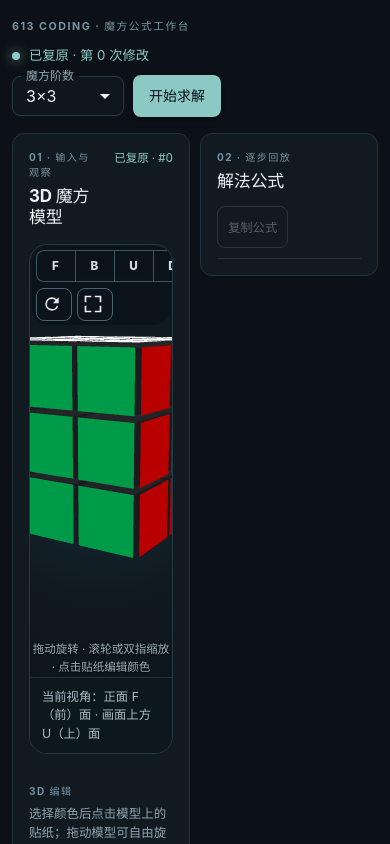
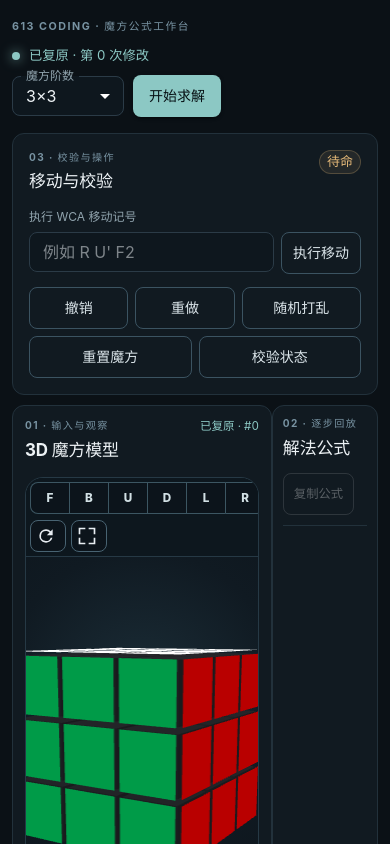
Before and after one commit to Insouciant21/cube-solver, a React (Vite) app in the folder apps/web/: page / in a window 390 px wide. Shown: the top 844 px of the page. Built offline with nearby package versions, Linux system fonts and the light colour scheme.

Commit message:
feat: redesign responsive cube workspace

```diff
--- a/apps/web/src/App.tsx
+++ b/apps/web/src/App.tsx
@@ -121,6 +121,8 @@ const theme = createTheme({
 
 const ORDERS = [2, 3, 4, 5, 6, 7] as const;
 const COLORS = ["白", "黄", "绿", "蓝", "橙", "红"] as const;
+const MOBILE_LAYOUT_QUERY = "@media (max-width: 760px)";
+const DESKTOP_LAYOUT_QUERY = "@media (min-width: 761px)";
 const FACE_LABELS: Record<Face, string> = {
   U: "U（上）",
   D: "D（下）",
@@ -851,7 +853,7 @@ export default function App() {
           pt: { xs: 2.375, sm: 3.5 },
           pb: { xs: 3.75, sm: 5.25 },
           ...(formula.length > 0 && {
-            [theme.breakpoints.up("md")]: {
+            [DESKTOP_LAYOUT_QUERY]: {
               display: "flex",
               minHeight: 0,
               height: "100vh",
@@ -965,22 +967,45 @@ export default function App() {
           className={`workbench${formula.length ? " has-formula" : ""}`}
           sx={{
             display: "grid",
-            gridTemplateColumns: { xs: "minmax(0, 1fr) minmax(0, 1fr)", md: "minmax(0, 1.35fr) minmax(370px, .82fr)" },
+            gridTemplateColumns: "minmax(0, 1fr)",
             alignItems: "start",
-            gap: { xs: 1.25, md: 2.25 },
+            gap: 2.25,
             pt: { xs: 1.5, sm: 3 },
-            [theme.breakpoints.up("md")]: {
+            [MOBILE_LAYOUT_QUERY]: {
+              gridTemplateColumns: "minmax(0, 1.42fr) minmax(0, .58fr)",
+              gridTemplateAreas: '"control control" "cube solution" "editor editor"',
+              columnGap: 0,
+              rowGap: 1.25,
+              alignItems: "stretch",
+            },
+            [DESKTOP_LAYOUT_QUERY]: {
               gridTemplateColumns: "minmax(0, 1.35fr) minmax(370px, .82fr)",
               ...(formula.length > 0 && { alignItems: "stretch", gridTemplateRows: "minmax(0, 1fr)" }),
               ...(formula.length > 0 && { flex: "1 1 auto", minHeight: 0 }),
             },
           }}
         >
+          <Box
+            className="left-column"
+            sx={{
+              display: "grid",
+              gridTemplateColumns: "minmax(0, 1fr)",
+              gap: 2.25,
+              minWidth: 0,
+              alignContent: "start",
+              [MOBILE_LAYOUT_QUERY]: { display: "contents" },
+            }}
+          >
           <Paper
             component="section"
             className="panel cube-panel"
             aria-labelledby="cube-panel-title"
-            sx={{ minWidth: 0, alignSelf: "start", p: { xs: 2, sm: 3.375 } }}
+            sx={{
+              minWidth: 0,
+              alignSelf: "start",
+              p: { xs: 1.5, sm: 3.375 },
+              [MOBILE_LAYOUT_QUERY]: { gridArea: "cube" },
+            }}
           >
             <Box sx={{ display: "flex", alignItems: "flex-start", justifyContent: "space-between", gap: 2.25, mb: 2.125 }}>
               <Box>
@@ -1023,6 +1048,8 @@ export default function App() {
               </Box>
             </Box>
 
+          </Paper>
+
           <Box
             className="editor-bar"
             sx={{
@@ -1031,11 +1058,12 @@ export default function App() {
               justifyContent: "space-between",
               flexDirection: { xs: "column", sm: "row" },
               gap: 2.25,
-                mt: 1.875,
+              mt: 0,
               pt: 1.875,
+              [MOBILE_LAYOUT_QUERY]: { gridArea: "editor", px: 1.5, pt: 1.25, pb: 0.5 },
             }}
           >
-              <Box>
+            <Box className="editor-copy" sx={{ [MOBILE_LAYOUT_QUERY]: { display: "none" } }}>
               <Typography component="p" className="section-kicker" sx={{ mb: 0.75, color: "#7893a2", fontSize: ".63rem", fontWeight: 750, letterSpacing: ".14em", lineHeight: 1.5 }}>
                 3D 编辑
               </Typography>
@@ -1072,21 +1100,20 @@ export default function App() {
               ))}
             </Box>
           </Box>
-          </Paper>
+          </Box>
 
           <Box
             component="aside"
             className="side-column"
             sx={{
-              display: { xs: "contents", md: "grid" },
+              display: "grid",
               gridTemplateColumns: "minmax(0, 1fr)",
               gap: 2.25,
               minWidth: 0,
               alignItems: "stretch",
-              [theme.breakpoints.up("sm")]: { gridTemplateColumns: "minmax(0, 1.08fr) minmax(320px, .92fr)", alignItems: "start" },
-              [theme.breakpoints.up("md")]: {
+              [MOBILE_LAYOUT_QUERY]: { display: "contents" },
+              [DESKTOP_LAYOUT_QUERY]: {
                 gridTemplateColumns: "minmax(0, 1fr)",
-                alignItems: "stretch",
                 ...(formula.length > 0 && { gridTemplateRows: "minmax(0, 1fr) auto", minHeight: 0 }),
               },
             }}
@@ -1109,6 +1136,12 @@ export default function App() {
                   ? { xs: "min(640px, calc(100svh - 96px))", sm: "min(710px, calc(100vh - 32px))", md: "none" }
                   : { xs: "none", sm: "710px", md: "min(790px, calc(100vh - 32px))" },
                 [theme.breakpoints.up("sm")]: { overflow: "hidden" },
+                [MOBILE_LAYOUT_QUERY]: {
+                  gridArea: "solution",
+                  height: formula.length ? "min(540px, calc(100svh - 190px))" : "auto",
+                  maxHeight: formula.length ? "540px" : "none",
+                  p: 1.25,
+                },
               }}
             >
               <Box className="solution-heading" sx={{ display: "flex", alignItems: "flex-start", justifyContent: "space-between", gap: 1.875 }}>
@@ -1199,7 +1232,7 @@ export default function App() {
                   data-scrollbar={formulaScrollbarEnabled ? "perfect" : "native"}
                   sx={{
                     display: "grid",
-                    flex: "1 1 auto",
+                    flex: "1 1 0",
                     gridTemplateColumns: "minmax(0, 1fr)",
                     alignContent: "start",
                     gap: 0.875,
@@ -1244,12 +1277,12 @@ export default function App() {
                           "&:hover": { backgroundColor: "#17232c", borderColor: "#3b5361" },
                           "&[aria-current=\"step\"]": { color: "#f5ffff", backgroundColor: "#16332f", borderColor: "#66d9c1", boxShadow: "inset 3px 0 0 #66d9c1" },
                           "&[data-played=\"true\"]": { borderColor: "#36544f", opacity: 0.72 },
-                          "@media (max-width: 460px)": { gridTemplateColumns: "27px 38px minmax(0, 1fr)", gap: 0.875, px: 0.875 },
+                          [MOBILE_LAYOUT_QUERY]: { gridTemplateColumns: "25px minmax(0, 1fr)", gap: 0.625, px: 0.625 },
                         }}
                       >
                         <Box component="span" className="move-number" sx={{ display: "grid", width: 27, height: 27, placeItems: "center", color: "#78909d", bgcolor: "#0b1116", borderRadius: "50%", fontSize: ".68rem", fontVariantNumeric: "tabular-nums" }}>{moveIndex + 1}</Box>
                         <Box component="span" className="move-token" sx={{ color: "#8fe0d0", fontSize: ".91rem", fontWeight: 800 }}>{token}</Box>
-                        <Box component="span" className="move-explanation" sx={{ minWidth: 0, overflowWrap: "anywhere", color: "#aebdc5", fontSize: ".75rem", lineHeight: 1.35 }}>{explainMove(token)}</Box>
+                        <Box component="span" className="move-explanation" sx={{ minWidth: 0, overflowWrap: "anywhere", color: "#aebdc5", fontSize: ".75rem", lineHeight: 1.35, [MOBILE_LAYOUT_QUERY]: { display: "none" } }}>{explainMove(token)}</Box>
                       </Button>
                     </Box>
                   ))}
@@ -1257,7 +1290,7 @@ export default function App() {
               )}
             </Paper>
 
-            <Paper component="section" className="panel control-panel" aria-labelledby="control-panel-title" sx={{ minWidth: 0, p: { xs: 2, sm: 2.625 }, gridColumn: { xs: "1 / -1", md: "auto" } }}>
+            <Paper component="section" className="panel control-panel" aria-labelledby="control-panel-title" sx={{ minWidth: 0, p: { xs: 2, sm: 2.625 }, [MOBILE_LAYOUT_QUERY]: { gridArea: "control" } }}>
               <Box sx={{ display: "flex", alignItems: "flex-start", justifyContent: "space-between", gap: 2.25, mb: 2.125 }}>
                 <Box>
                   <Typography component="p" className="section-kicker" sx={{ mb: 0.75, color: "#7893a2", fontSize: ".63rem", fontWeight: 750, letterSpacing: ".14em", lineHeight: 1.5 }}>
--- a/apps/web/src/CubeViewport.tsx
+++ b/apps/web/src/CubeViewport.tsx
@@ -586,27 +586,21 @@ export default function CubeViewport({
   return (
     <Box
       className="cube-viewport-shell"
-      sx={{ position: 'relative', width: '100%', minHeight: '27rem', touchAction: 'none' }}
+      sx={{ width: '100%' }}
     >
       <Box
         className="cube-viewport-toolbar"
         aria-label="3D 视角控制"
         sx={{
-          position: 'absolute',
-          top: 1.5,
-          right: 1.5,
-          left: 1.5,
-          zIndex: 4,
+          position: 'relative',
           display: 'flex',
           alignItems: 'center',
           justifyContent: 'space-between',
           flexWrap: 'wrap',
           gap: { xs: 0.75, sm: 1.25 },
           p: { xs: 0.5, sm: 0.75 },
-          border: 'none',
-          borderRadius: 1.5,
-          bgcolor: 'rgb(10 19 26 / 84%)',
-          backdropFilter: 'blur(12px)',
+          borderBottom: '1px solid #263945',
+          bgcolor: '#0d171e',
           boxShadow: 'none',
         }}
       >
@@ -692,6 +686,7 @@ export default function CubeViewport({
           </Button>
         </Box>
       </Box>
+      <Box className="cube-viewport-stage" sx={{ position: 'relative', width: '100%', overflow: 'hidden' }}>
         <canvas
           ref={canvasRef}
           aria-label={onStickerClick ? '3D 魔方编辑器。点击贴纸修改颜色，拖动旋转视角。' : '3D 魔方预览。拖动旋转视角。'}
@@ -703,5 +698,6 @@ export default function CubeViewport({
           拖动旋转 · 滚轮或双指缩放 · 点击贴纸编辑颜色
         </Typography>
       </Box>
+    </Box>
   );
 }
--- a/apps/web/src/index.css
+++ b/apps/web/src/index.css
@@ -34,14 +34,18 @@ select {
 }
 
 .cube-viewport-shell {
+  width: 100%;
+}
+
+.cube-viewport-stage {
+  height: 27rem;
   min-height: 27rem;
 }
 
-.cube-viewport-shell canvas {
+.cube-viewport-stage canvas {
   display: block;
   width: 100%;
   height: 100%;
-  min-height: 27rem;
 }
 
 .formula-steps.ps {
@@ -76,8 +80,8 @@ select {
 }
 
 @media (max-width: 760px) {
-  .cube-viewport-shell,
-  .cube-viewport-shell canvas {
+  .cube-viewport-stage {
+    height: 23rem;
     min-height: 23rem;
   }
 }
```
Also changed, not shown: 2 other files (tests, documents, lock files or other folders). Lines whose indentation alone changed are shown as unchanged.
